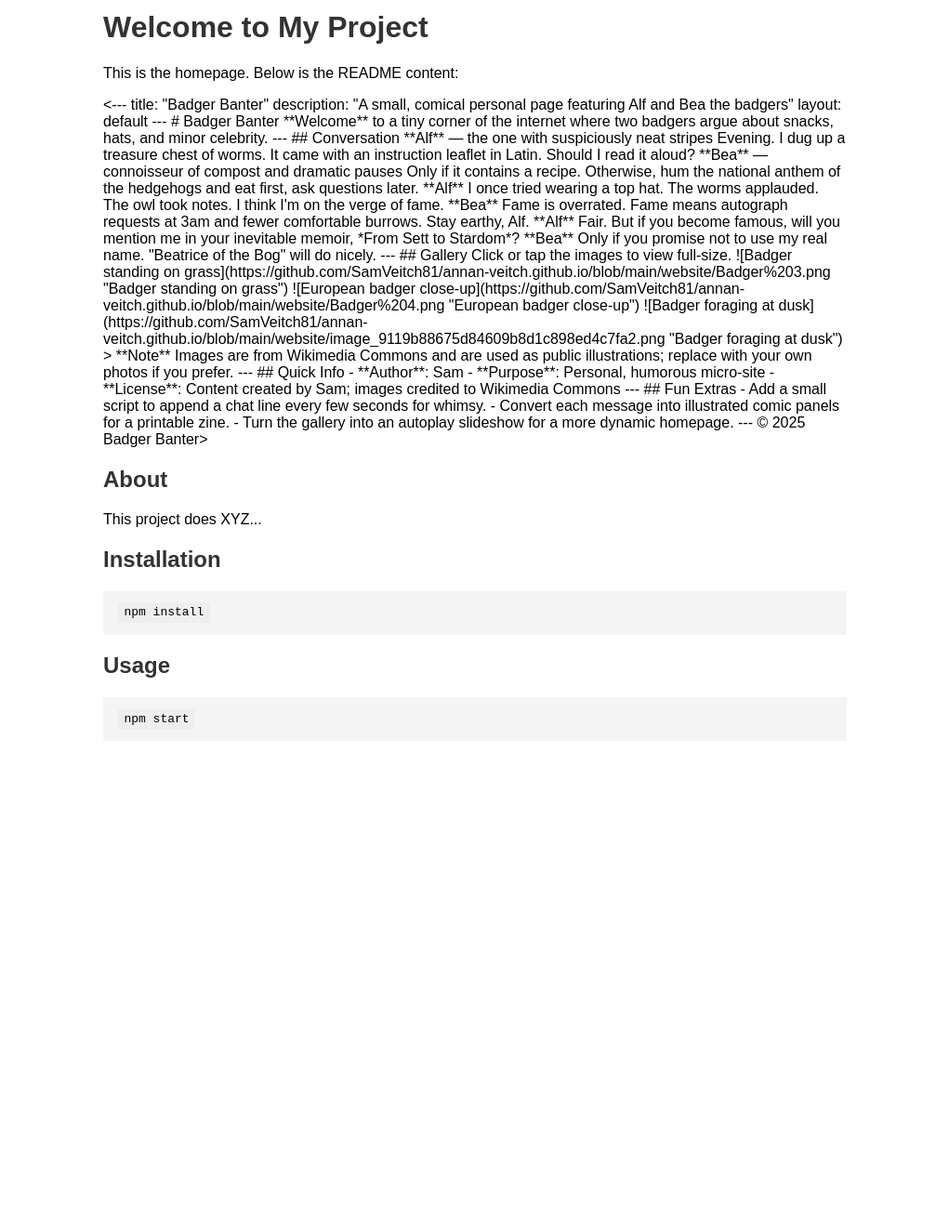
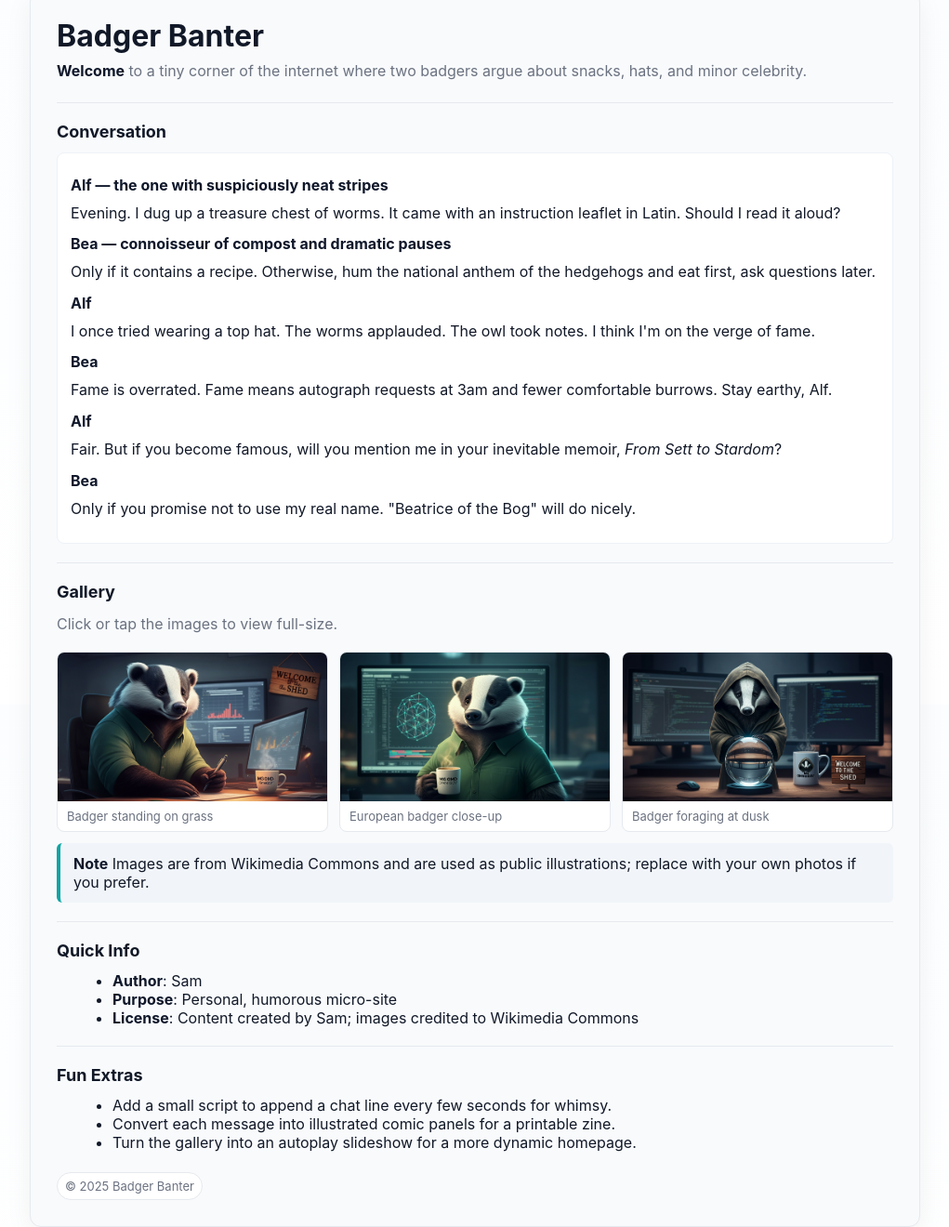
Before and after one commit to SamVeitch81/annan-veitch.github.io, a plain HTML site: page index.html in a window 1280 px wide. Shown: the part 42-1362 px from the top of the page at 93% size, without its empty margins (129-1150 px from the left). Before the commit the page ends 884 px from the top, so only its background shows below. Drawn offline with Linux system fonts and the light colour scheme.

Commit message:
Update index.html

```diff
--- a/index.html
+++ b/index.html
@@ -1,91 +1,156 @@
 <!DOCTYPE html>
 <html lang="en">
 <head>
-  <meta charset="UTF-8" />
-  <meta name="viewport" content="width=device-width, initial-scale=1.0" />
-  <title>My Project</title>
+  <meta charset="utf-8" />
+  <meta name="viewport" content="width=device-width,initial-scale=1" />
+  <title>Badger Banter</title>
+  <meta name="description" content="A small, comical personal page featuring Alf and Bea the badgers" />
   <style>
-    body { font-family: sans-serif; max-width: 800px; margin: auto; padding: 2rem; }
-    h1, h2, h3 { color: #333; }
-    pre { background: #f4f4f4; padding: 1rem; overflow-x: auto; }
-    code { background: #eee; padding: 0.2rem 0.4rem; }
+    :root{
+      --bg:#ffffff; --muted:#6b7280; --accent:#0ea5a4; --max:900px;
+      --card:#f8fafc; --code:#f3f4f6; --border:#e6e9ee;
+    }
+    html,body{height:100%}
+    body{
+      margin:0; font-family:Inter, system-ui, -apple-system, "Segoe UI", Roboto, "Helvetica Neue", Arial;
+      color:#111827; background:linear-gradient(180deg,#fbfdff 0%,#fff 100%);
+      -webkit-font-smoothing:antialiased; -moz-osx-font-smoothing:grayscale;
+      padding:32px; display:flex; align-items:flex-start; justify-content:center;
+    }
+    .container{width:100%; max-width:var(--max); background:var(--card); border:1px solid var(--border);
+      border-radius:12px; padding:28px; box-shadow:0 8px 30px rgba(15,23,42,0.06)}
+    header{margin-bottom:18px}
+    h1{margin:0 0 6px 0; font-size:clamp(22px,3vw,32px)}
+    .lede{color:var(--muted); margin:0 0 16px 0}
+    hr{border:0;border-top:1px solid var(--border); margin:20px 0}
+    h2{font-size:18px; margin:18px 0 12px 0}
+    p{line-height:1.6; margin:8px 0}
+    strong{color:#0f172a}
+    .conversation{background:#fff; padding:14px; border-radius:8px; border:1px solid #eef2f7}
+    .msg{margin:10px 0}
+    .speaker{font-weight:700; display:block; color:#0f172a}
+    .speaker .role{font-weight:700}
+    blockquote{background:#f1f5f9; padding:12px 14px; border-left:4px solid var(--accent); margin:12px 0; border-radius:6px}
+    .gallery{display:grid; grid-template-columns:repeat(auto-fit,minmax(220px,1fr)); gap:12px; margin-top:8px}
+    .gallery figure{margin:0; background:#fff; border-radius:8px; overflow:hidden; border:1px solid var(--border)}
+    .gallery img{width:100%; height:160px; object-fit:cover; display:block}
+    figcaption{padding:8px 10px; font-size:13px; color:var(--muted)}
+    ul{margin:8px 0 12px 20px}
+    pre{background:var(--code); padding:12px; border-radius:6px; overflow:auto; font-family:Menlo,Monaco,monospace; font-size:13px}
+    footer{margin-top:22px; color:var(--muted); font-size:13px; text-align:center}
+    .meta{display:flex; gap:12px; flex-wrap:wrap; margin-top:8px}
+    .pill{background:#fff; border:1px solid var(--border); padding:6px 8px; border-radius:999px; font-size:13px; color:var(--muted)}
+    a{color:var(--accent); text-decoration:none}
+    a:hover{text-decoration:underline}
+    @media (max-width:520px){ body{padding:18px} .container{padding:18px} .gallery img{height:130px} }
   </style>
 </head>
 <body>
-  <h1>Welcome to My Project</h1>
-  <p>This is the homepage. Below is the README content:</p>
+  <main class="container" role="main" aria-labelledby="title">
+    <header>
+      <h1 id="title">Badger Banter</h1>
+      <p class="lede"><strong>Welcome</strong> to a tiny corner of the internet where two badgers argue about snacks, hats, and minor celebrity.</p>
+    </header>
 
-<---
-title: "Badger Banter"
-description: "A small, comical personal page featuring Alf and Bea the badgers"
-layout: default
----
+    <hr />
 
-# Badger Banter
+    <section aria-labelledby="conversation">
+      <h2 id="conversation">Conversation</h2>
 
-**Welcome** to a tiny corner of the internet where two badgers argue about snacks, hats, and minor celebrity.
+      <div class="conversation" aria-live="polite">
+        <div class="msg">
+          <span class="speaker">Alf — the one with suspiciously neat stripes</span>
+          <p>Evening. I dug up a treasure chest of worms. It came with an instruction leaflet in Latin. Should I read it aloud?</p>
+        </div>
 
----
+        <div class="msg">
+          <span class="speaker">Bea — connoisseur of compost and dramatic pauses</span>
+          <p>Only if it contains a recipe. Otherwise, hum the national anthem of the hedgehogs and eat first, ask questions later.</p>
+        </div>
 
-## Conversation
+        <div class="msg">
+          <span class="speaker">Alf</span>
+          <p>I once tried wearing a top hat. The worms applauded. The owl took notes. I think I'm on the verge of fame.</p>
+        </div>
 
-**Alf** — the one with suspiciously neat stripes
-Evening. I dug up a treasure chest of worms. It came with an instruction leaflet in Latin. Should I read it aloud?
+        <div class="msg">
+          <span class="speaker">Bea</span>
+          <p>Fame is overrated. Fame means autograph requests at 3am and fewer comfortable burrows. Stay earthy, Alf.</p>
+        </div>
 
-**Bea** — connoisseur of compost and dramatic pauses
-Only if it contains a recipe. Otherwise, hum the national anthem of the hedgehogs and eat first, ask questions later.
+        <div class="msg">
+          <span class="speaker">Alf</span>
+          <p>Fair. But if you become famous, will you mention me in your inevitable memoir, <em>From Sett to Stardom</em>?</p>
+        </div>
 
-**Alf**
-I once tried wearing a top hat. The worms applauded. The owl took notes. I think I'm on the verge of fame.
+        <div class="msg">
+          <span class="speaker">Bea</span>
+          <p>Only if you promise not to use my real name. "Beatrice of the Bog" will do nicely.</p>
+        </div>
+      </div>
+    </section>
 
-**Bea**
-Fame is overrated. Fame means autograph requests at 3am and fewer comfortable burrows. Stay earthy, Alf.
+    <hr />
 
-**Alf**
-Fair. But if you become famous, will you mention me in your inevitable memoir, *From Sett to Stardom*?
+    <section aria-labelledby="gallery">
+      <h2 id="gallery">Gallery</h2>
+      <p class="lede">Click or tap the images to view full-size.</p>
 
-**Bea**
-Only if you promise not to use my real name. "Beatrice of the Bog" will do nicely.
+      <div class="gallery" role="list">
+        <figure role="listitem">
+          <a href="https://raw.githubusercontent.com/SamVeitch81/annan-veitch.github.io/main/website/Badger%203.png" target="_blank" rel="noopener noreferrer">
+            <img src="https://raw.githubusercontent.com/SamVeitch81/annan-veitch.github.io/main/website/Badger%203.png" alt="Badger standing on grass" />
+          </a>
+          <figcaption>Badger standing on grass</figcaption>
+        </figure>
 
----
+        <figure role="listitem">
+          <a href="https://raw.githubusercontent.com/SamVeitch81/annan-veitch.github.io/main/website/Badger%204.png" target="_blank" rel="noopener noreferrer">
+            <img src="https://raw.githubusercontent.com/SamVeitch81/annan-veitch.github.io/main/website/Badger%204.png" alt="European badger close-up" />
+          </a>
+          <figcaption>European badger close-up</figcaption>
+        </figure>
 
-## Gallery
+        <figure role="listitem">
+          <a href="https://raw.githubusercontent.com/SamVeitch81/annan-veitch.github.io/main/website/image_9119b88675d84609b8d1c898ed4c7fa2.png" target="_blank" rel="noopener noreferrer">
+            <img src="https://raw.githubusercontent.com/SamVeitch81/annan-veitch.github.io/main/website/image_9119b88675d84609b8d1c898ed4c7fa2.png" alt="Badger foraging at dusk" />
+          </a>
+          <figcaption>Badger foraging at dusk</figcaption>
+        </figure>
+      </div>
 
-Click or tap the images to view full-size.
+      <blockquote>
+        <strong>Note</strong> Images are from Wikimedia Commons and are used as public illustrations; replace with your own photos if you prefer.
+      </blockquote>
+    </section>
 
-![Badger standing on grass](https://github.com/SamVeitch81/annan-veitch.github.io/blob/main/website/Badger%203.png "Badger standing on grass")
+    <hr />
 
-![European badger close-up](https://github.com/SamVeitch81/annan-veitch.github.io/blob/main/website/Badger%204.png "European badger close-up")
+    <section aria-labelledby="quickinfo">
+      <h2 id="quickinfo">Quick Info</h2>
+      <ul>
+        <li><strong>Author</strong>: Sam</li>
+        <li><strong>Purpose</strong>: Personal, humorous micro-site</li>
+        <li><strong>License</strong>: Content created by Sam; images credited to Wikimedia Commons</li>
+      </ul>
+    </section>
 
-![Badger foraging at dusk](https://github.com/SamVeitch81/annan-veitch.github.io/blob/main/website/image_9119b88675d84609b8d1c898ed4c7fa2.png "Badger foraging at dusk")
+    <hr />
 
-> **Note** Images are from Wikimedia Commons and are used as public illustrations; replace with your own photos if you prefer.
+    <section aria-labelledby="extras">
+      <h2 id="extras">Fun Extras</h2>
+      <ul>
+        <li>Add a small script to append a chat line every few seconds for whimsy.</li>
+        <li>Convert each message into illustrated comic panels for a printable zine.</li>
+        <li>Turn the gallery into an autoplay slideshow for a more dynamic homepage.</li>
+      </ul>
+    </section>
 
----
-
-## Quick Info
-
-- **Author**: Sam
-- **Purpose**: Personal, humorous micro-site
-- **License**: Content created by Sam; images credited to Wikimedia Commons
-
----
-
-## Fun Extras
-
-- Add a small script to append a chat line every few seconds for whimsy.
-- Convert each message into illustrated comic panels for a printable zine.
-- Turn the gallery into an autoplay slideshow for a more dynamic homepage.
-
----
-
-© 2025 Badger Banter>
-
-  <h2>About</h2>
-  <p>This project does XYZ...</p>
-  <h2>Installation</h2>
-  <pre><code>npm install</code></pre>
-  <h2>Usage</h2>
-  <pre><code>npm start</code></pre>
+    <footer>
+      <div class="meta">
+        <span class="pill">© 2025 Badger Banter</span>
+      </div>
+    </footer>
+  </main>
 </body>
 </html>
```
